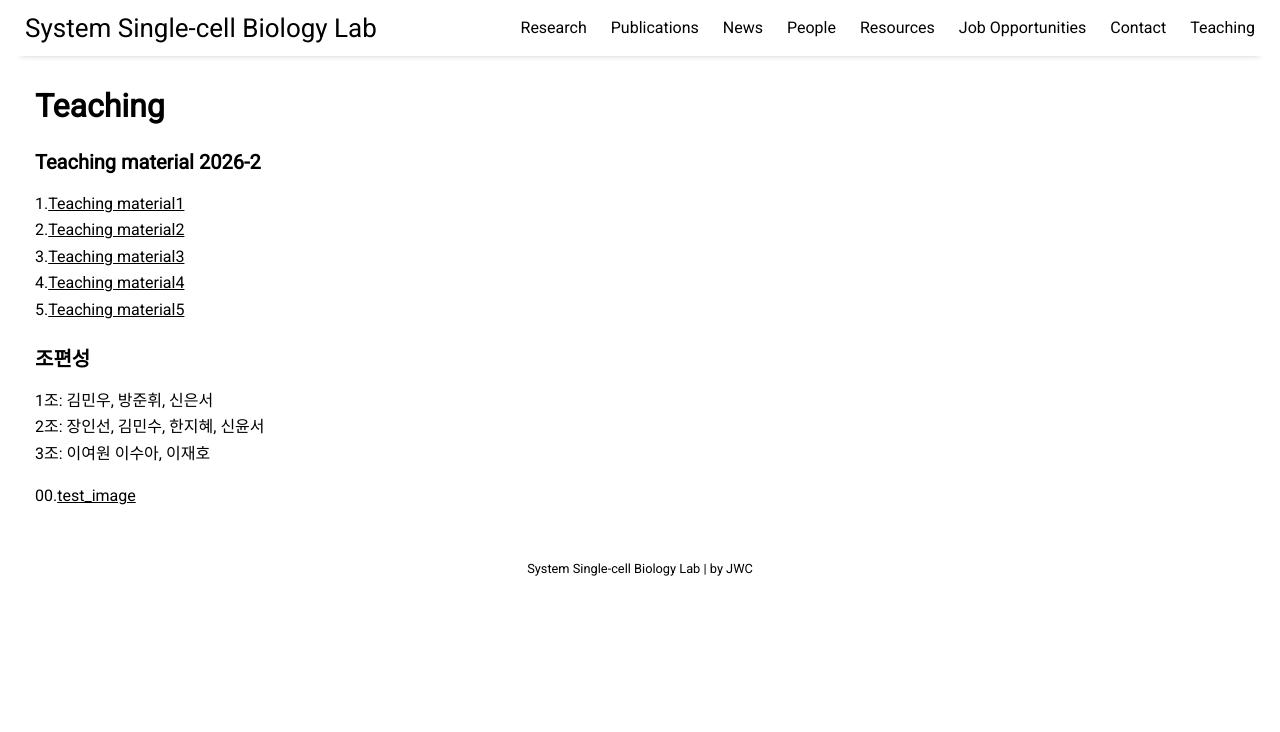
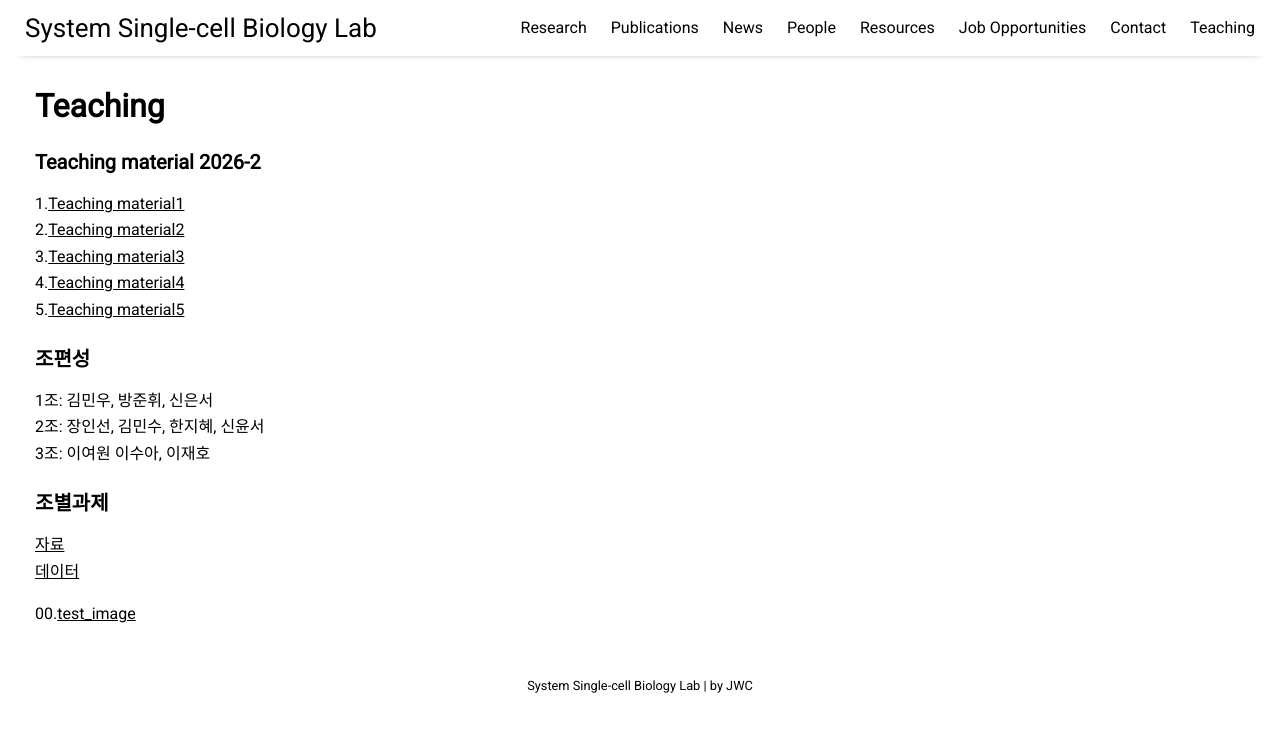
Before and after one commit to jaewon-cho/jaewon-cho.github.io, a Jekyll site: the page built from pages/teaching.md, in a window 1280 px wide. Shown: the top 732 px of the page. Built offline with Jekyll 4.4.1, drawn with Linux system fonts in a browser that asks for light colours; nearby versions of some CDN libraries.

Commit message:
Update teaching.md

```diff
--- a/pages/teaching.md
+++ b/pages/teaching.md
@@ -16,5 +16,9 @@ permalink: /teaching
 2조: 장인선, 김민수, 한지혜, 신윤서<br/>
 3조: 이여원 이수아, 이재호<br/>
 
+### 조별과제
+[자료](https://github.com/jaewon-cho/jaewon-cho.github.io/raw/refs/heads/main/assets/teaching/team_project.zip)<br/>
+[데이터](https://github.com/jaewon-cho/jaewon-cho.github.io/raw/refs/heads/main/assets/teaching/data.zip)<br/>
+
 
 00.[test_image](https://raw.githubusercontent.com/jaewon-cho/jaewon-cho.github.io/main/assets/img/job.png)<br/>
```
